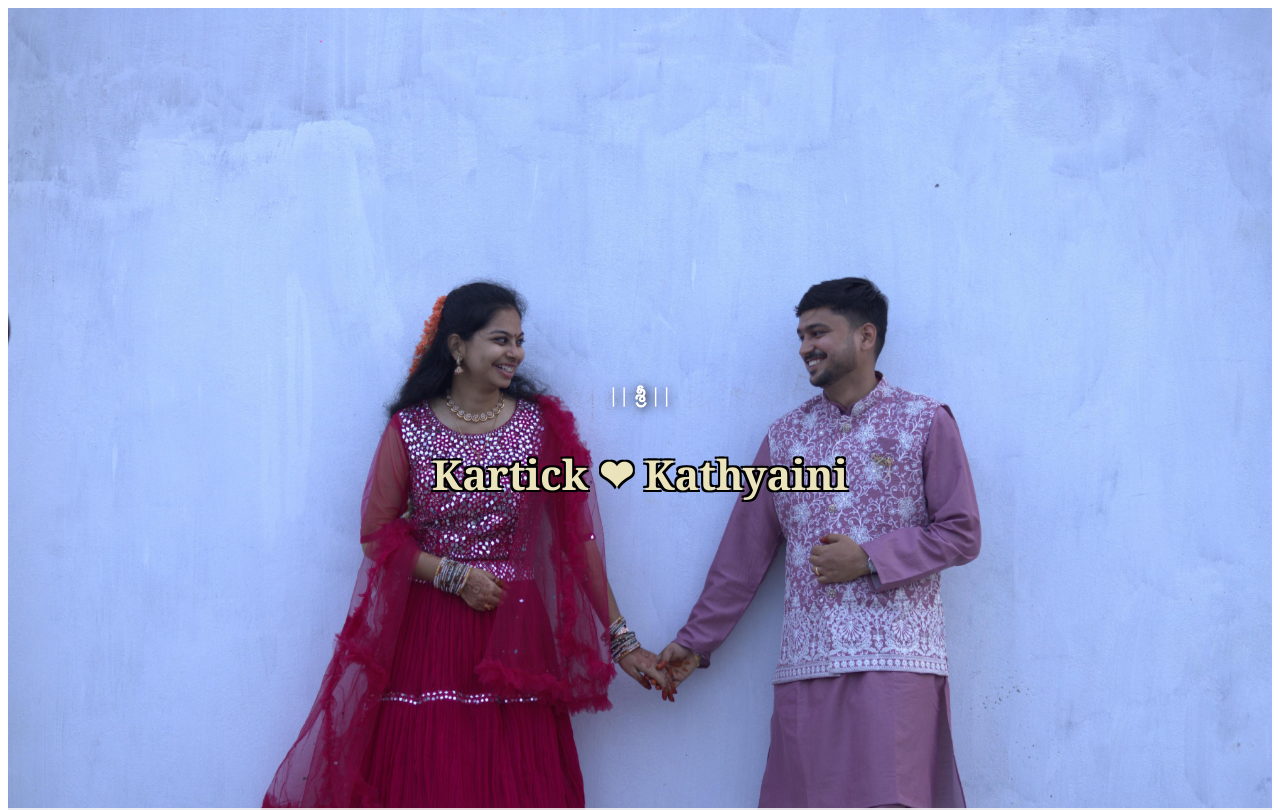
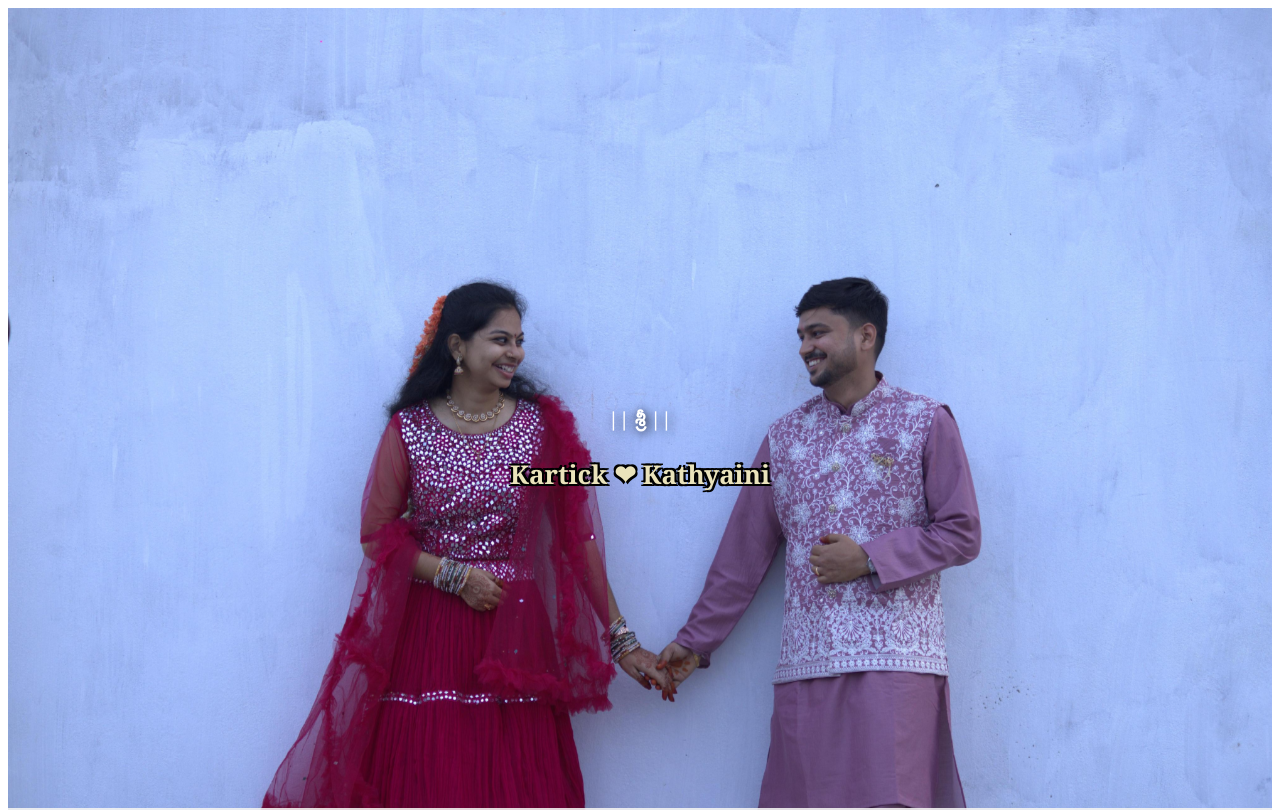
Before and after one commit to Saikathyaini/Kartick-Kathyaini-Invitation, an Angular app: page / in a window 1280 px wide. Shown: the top 810 px of the page. Built offline with nearby package versions, Linux system fonts and the light colour scheme.

Commit message:
updated invitation tap to open

```diff
--- a/src/app/kartick-katy/kartick-katy.component.css
+++ b/src/app/kartick-katy/kartick-katy.component.css
@@ -66,7 +66,7 @@ transform:translate(-50%,-50%);
 /* COUPLE NAME */
 
 .hero-text h1{
-font-size:40px;
+font-size:25px;
 color:#eae3bb;
 
 text-shadow:
```
